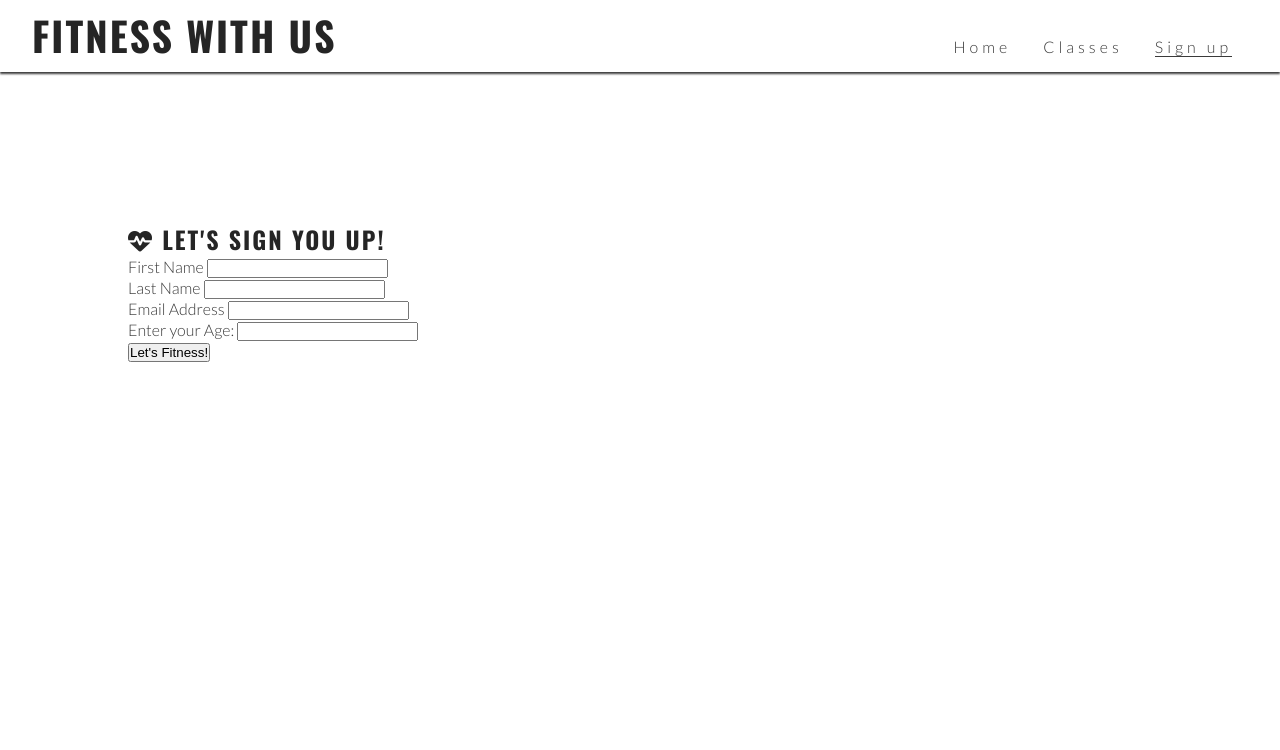
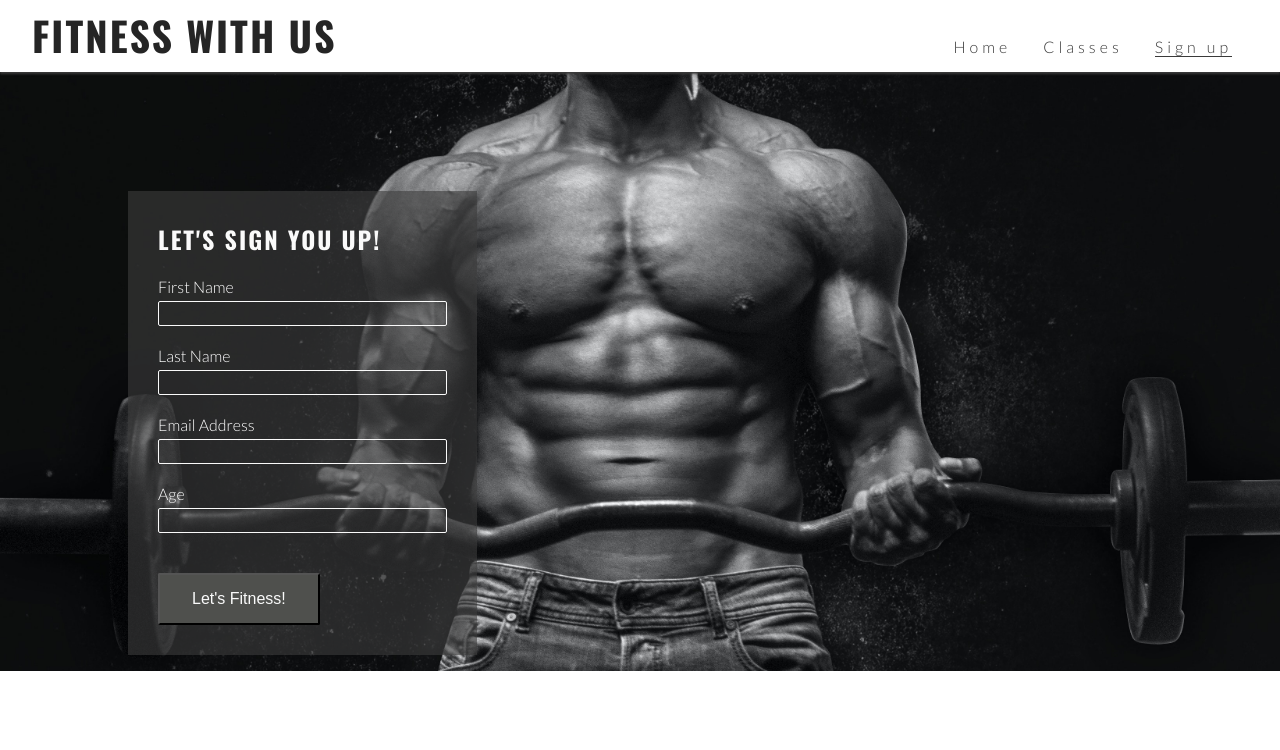
Before and after one commit to IbraheemCodes/Fitness-with-Us, a plain HTML site: page signup.html in a window 1280 px wide. Shown: the top 750 px of the page. Drawn offline with nearby package versions, Linux system fonts and the light colour scheme.

Commit message:
stled the sign up form

```diff
--- a/assets/css/style.css
+++ b/assets/css/style.css
@@ -173,15 +173,18 @@ div > h2 {
 /*sign up form*/
 
 #signup {
-    background-position: center;
+    background-image: url("../css/images/pexels-anush-gorak-1431282.jpg")no-repeat center center/cover;
+    height: 600px;
+    width: 100%;
     position: relative;
 }
+
 
 #signup-form {
     max-width: 400px;
     position: absolute;
     left: 10%;
-    top: 150px;
+    top: 120px;
 }
 
 .text-input:hover {
@@ -190,9 +193,60 @@ div > h2 {
 
 .join-button:hover {
     background-color: #fafafa;
-    color: #454b1b;
+    color: #000000;
 }
 
+
+
+#signup {
+    background-image: url("../css/images/pexels-anush-gorak-1431282.jpg");
+    background-size: cover;
+    background-position: 75%;
+    padding: 20px 10% 0 10%;
+    flex-grow: 1;
+}
+
+
+#signup-form {
+    color: #ffffff;
+    background-color: rgba(60, 60, 60, 0.6);
+    padding: 30px;
+}
+
+
+#signup-form>h2 {
+    color: #fafafa;
+    margin-bottom: 20px;
+}
+
+
+.text-input {
+    background: transparent;
+    color: #fafafa;
+    width: 100%;
+    height: 25px;
+    margin: 5px 0 20px 0;
+    border: 1px solid #fafafa;
+    border-radius: 2px;
+    padding: 0 5px;
+}
+
+
+.radio-buttons {
+    width: 100%;
+    display: flex;
+    justify-content: space-between;
+}
+
+
+.join-button {
+    margin-top: 20px;
+    border-radius: 2px;
+    padding: 15px 32px;
+    font-size: 100%;
+    background-color: #4f504d;
+    color: #fafafa;
+}
 /* Footer */
 
 #socials {
--- a/signup.html
+++ b/signup.html
@@ -47,7 +47,7 @@
         <main>
         <section id="signup">
             <form id="signup-form" method="POST" action="https://formdump.codeinstitute.net">
-                <h2><i class="fa-solid fa-heartbeat"></i> Let's sign you up!</h2>
+                <h2> Let's sign you up!</h2>
                 <label for="first_name">First Name</label>
                 <input type="text" name="first_name" id="first_name" class="text-input" required>
                 <br>
@@ -57,7 +57,7 @@
                 <label for="email_address">Email Address</label>
                 <input type="email" name="email_address" id="email_address" class="text-input" required>
                 <br>
-                <label for="age">Enter your Age:</label>
+                <label for="age">Age</label>
                 <input id="age" type="text" name="age" class="text-input" required>
                 <br>
                 <button type="submit" class="join-button">Let's Fitness!</button>
```
Also changed, not shown: index.html (+1 -1 lines), assets/css/images/pexels-anush-gorak-1431282.jpg (added).
